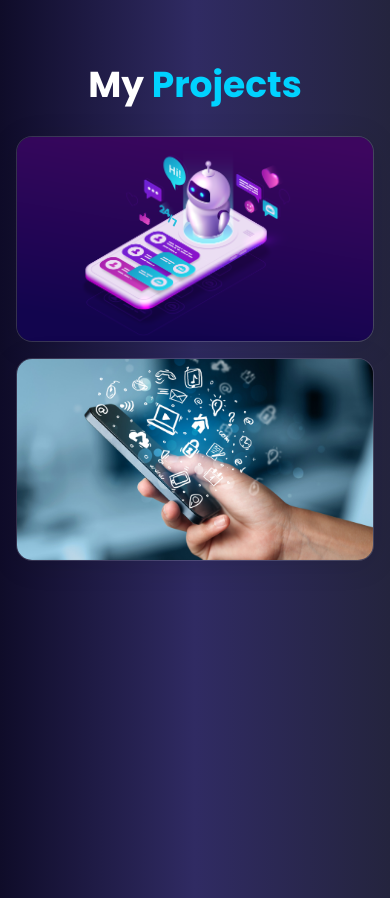
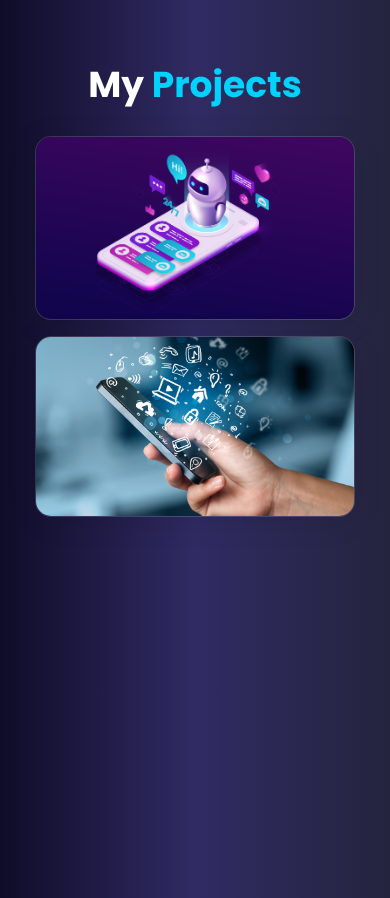
Before and after one commit to Mriidul2508/Mriidul2508.github.io, a plain HTML site: page index.html in a window 390 px wide. Shown: the part 4640-5538 px from the top of the page. Drawn offline with nearby package versions, Linux system fonts and the light colour scheme.

Commit message:
Update styles.css

```diff
--- a/styles/css/styles.css
+++ b/styles/css/styles.css
@@ -238,9 +238,12 @@ span {
     margin: 1rem 0 3rem;
 }
 
+/* FIX: Centering Projects using Flexbox instead of Grid */
 .portfolio-container {
-    display: grid;
-    grid-template-columns: repeat(3, 1fr);
+    display: flex; /* Changed from Grid to Flex */
+    justify-content: center; /* Centers items horizontally */
+    flex-wrap: wrap; /* Wraps items if screen is small */
+    gap: 2rem;
 }
 
 .portfolio-box {
@@ -248,10 +251,15 @@ span {
     overflow: hidden;
     position: relative;
     display: flex;
+    /* Limit width so they don't stretch too wide in flex */
+    max-width: 40rem;
+    width: 100%;
 }
 
 .portfolio-box img {
     width: 100%;
+    height: 100%;
+    object-fit: cover;
     transition: .5s ease;
 }
 
@@ -425,7 +433,6 @@ span {
     .home-content h3 { font-size: 2.6rem; }
     .home-content h1 { font-size: 5rem; }
 
-    /* FIX: Ensure both images are identical size on mobile */
     .home-img img,
     .about-img img {
         width: 70vw;
@@ -434,11 +441,8 @@ span {
 
     .about { flex-direction: column-reverse; }
 
-    .portfolio-container { grid-template-columns: repeat(2, 1fr); }
-}
-
-@media (max-width: 617px) {
-    .portfolio-container { grid-template-columns: 1fr; }
+    /* Centering works automatically with flex, just ensure full width */
+    .portfolio-container { width: 100%; }
 }
 
 @media (max-width: 450px) {
```
